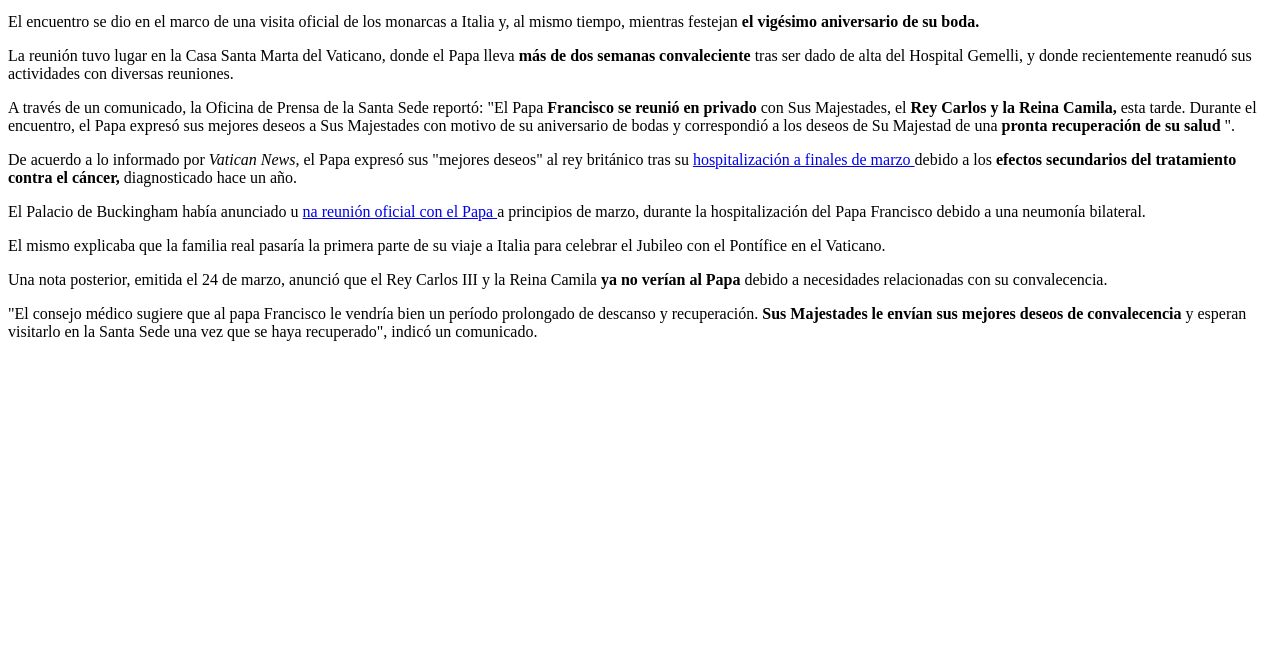
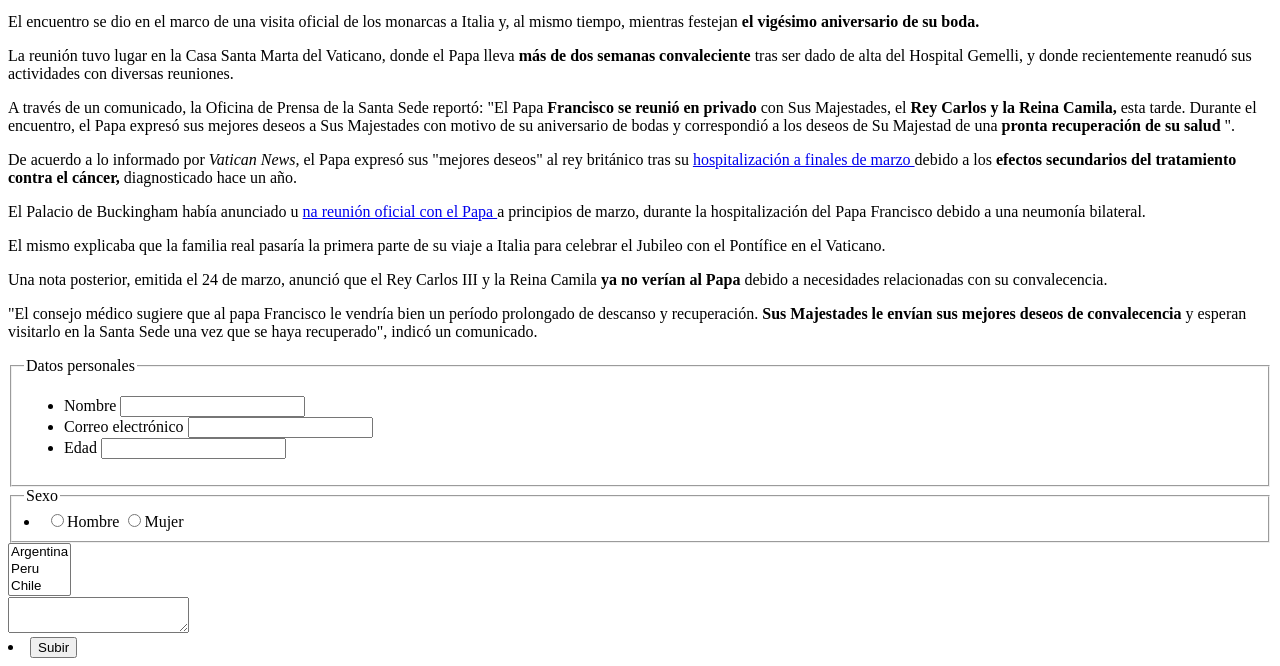
Before and after one commit to Fran-spk/Francisco-Lopez-DAW, a plain HTML site: page index.html in a window 1280 px wide. Shown: the part 811-1477 px from the top of the page. Before the commit the page ends 1168 px from the top, so only its background shows below. Drawn offline with Linux system fonts and the light colour scheme.

Commit message:
add-formulario

```diff
--- a/index.html
+++ b/index.html
@@ -112,5 +112,48 @@
           y esperan visitarlo en la Santa Sede una vez que se haya recuperado", indicó un comunicado.
         </p>
       </div>
+
+      <form action="https://httpbin.org/post" method="post">
+        <fieldset>
+          <legend>Datos personales</legend>
+          <ul>
+            <li>
+              <label for="name">Nombre</label>
+              <input type="text" name="user_name" id="name" required>
+            </li>
+            <li>
+              <label for="mail">Correo electrónico</label>
+              <input type="email" name="user_email" id="mail" required>
+            </li>
+            <li>
+              <label for="edad">Edad</label>
+              <input type="datetime" name="user_date" id="edad" required>
+            </li>
+        </fieldset>
+      <fieldset>
+        <legend>Sexo</legend>
+        <li>
+          <input type="radio" name="user_sex" value="Mujer">Hombre
+          <input type="radio" name="user_sex" value="Hombre">Mujer
+        </li>
+      </fieldset>
+      <div>
+        <select size="3" name="pais" id="" required>
+          <option value="argentina">Argentina</option>
+          <option value="peru">Peru</option>
+          <option value="chile">Chile</option>
+        </select>
+      </div>
+      <div>
+        <textarea name="Info" id=""></textarea>
+      </div>
+      <div>
+        <li class="button">
+          <button type="submit"> Subir </button>
+        </li>
+
+      </div>
+      </ul>
+      </form>
 </body>
 </html>
```
